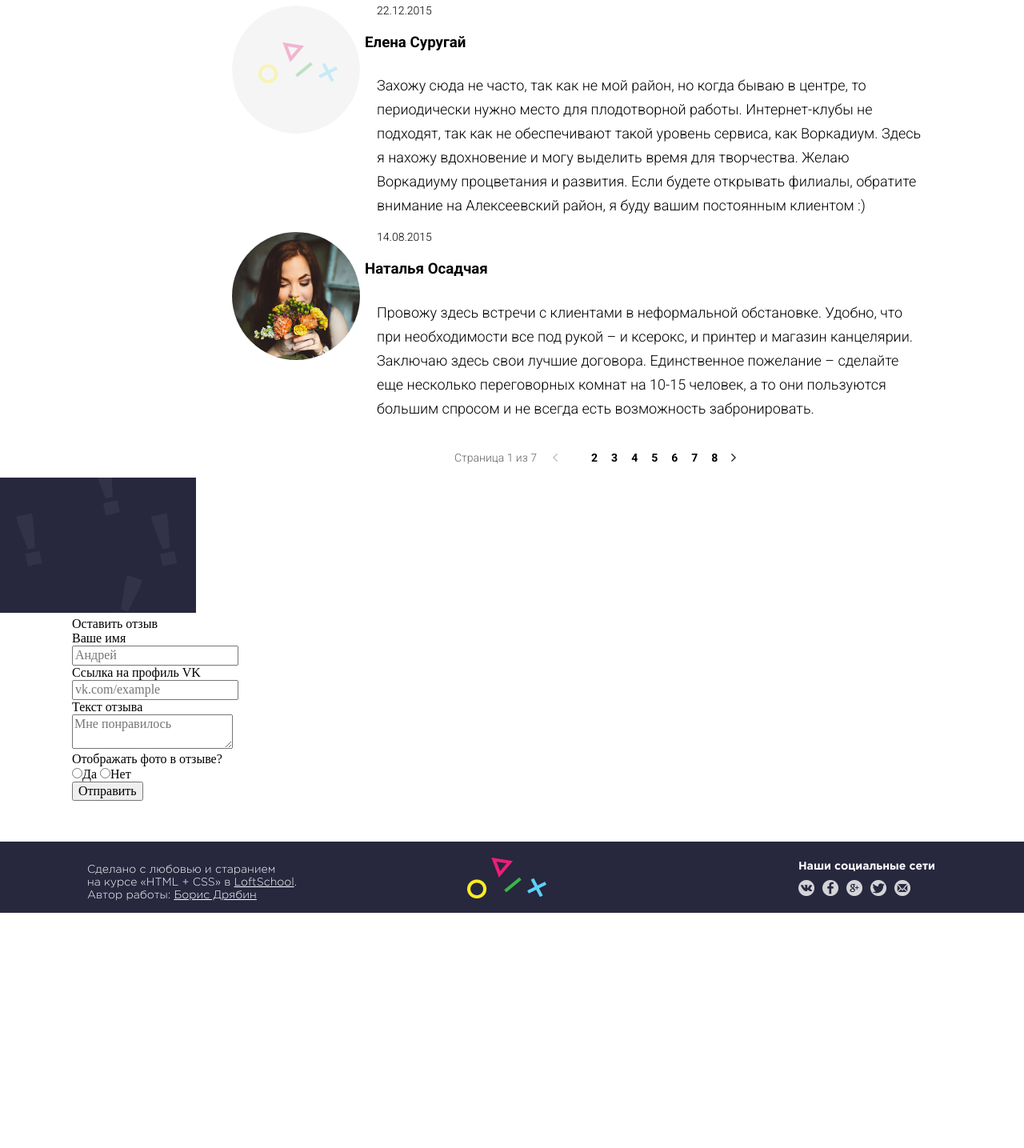
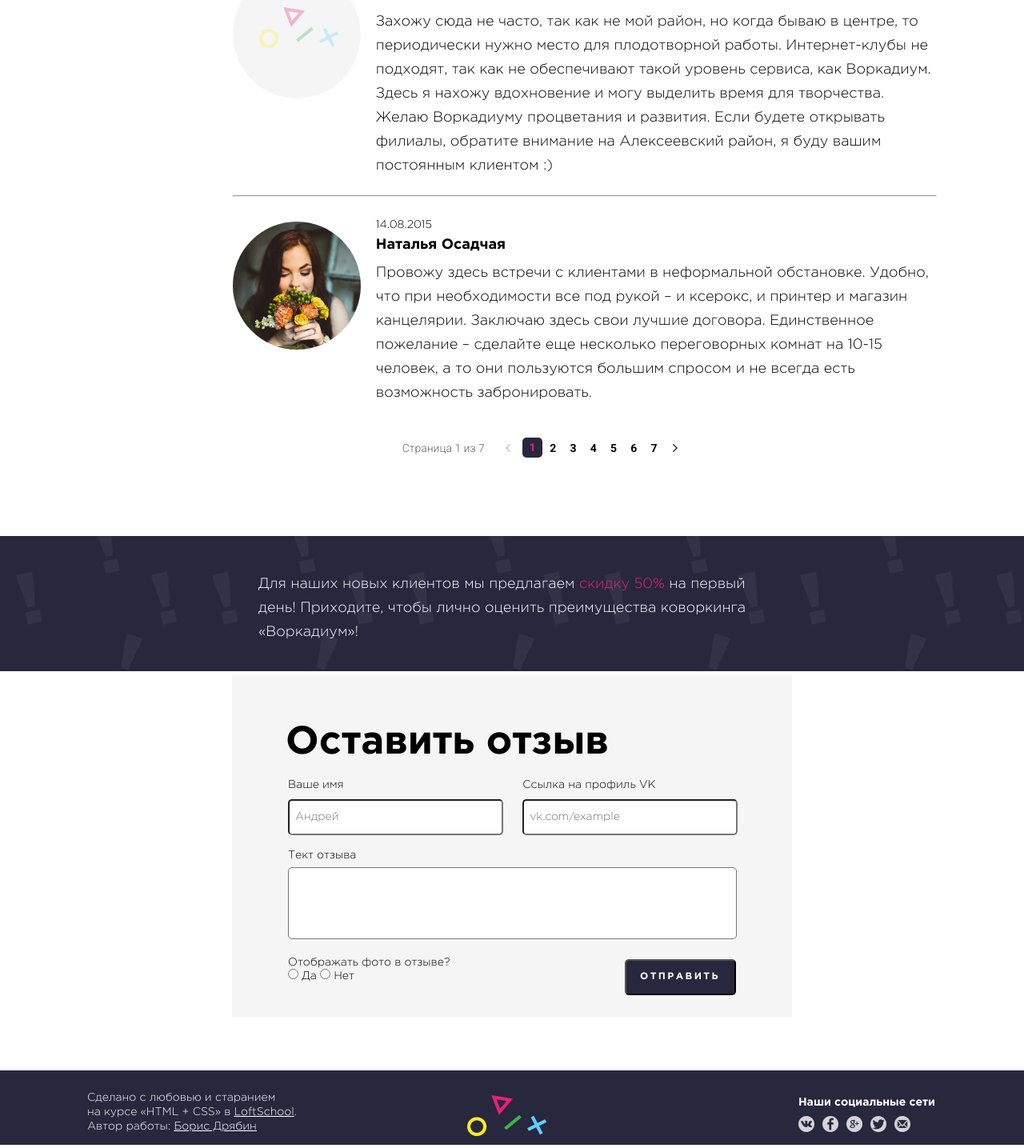
Before and after one commit to BarsBarsovich/coworking, a plain HTML site: page comments.html in a window 1280 px wide. Shown: the part 818-2253 px from the top of the page at 80% size. Before the commit the page ends 1959 px from the top, so only its background shows below. Drawn offline with nearby package versions, Linux system fonts and the light colour scheme.

Commit message:
Доделал страничка отзывы

```diff
--- a/comments.html
+++ b/comments.html
@@ -10,7 +10,6 @@
     <link href="https://fonts.googleapis.com/css?family=Open+Sans:700" rel="stylesheet">
     <link rel="stylesheet" href="css/normalize.css">
     <link href="css/main.css" rel="stylesheet">
-    <link rel="stylesheet" href="css/comments.css">
 </head>
 
 
@@ -39,7 +38,7 @@
         </div>
         <div class="maincontent">
             <div class="container clearfix">
-                <div class="maincontent__sidebar">
+                <div class="maincontent__sidebar-comments">
                     <ul class="maincontent__nav">
                         <li class="nav__item">
                             <a href="/" class="nav__link nav__link--main">Главная</a>
@@ -48,7 +47,7 @@
                             <a href="comments.html" class="nav__link nav__link--comments">Отзывы</a>
                         </li>
                         <li class="nav__item">
-                            <a href="#" class="nav__link nav__link--costs">Тарифы</a>
+                            <a href="costs.html" class="nav__link nav__link--costs">Тарифы</a>
                         </li>
                     </ul>
                 </div>
@@ -63,84 +62,110 @@
                         </ul>
                     </div>
                     <div class="maincontent__commnets">
-                        <span class="news_caption">Отзывы</span>
-                        <div class="news__container">
-                            <ul class="news__list">
-                                <li class="news__item">
-                                    <div class="news__logo">
-                                        <img src="/img/comments/lazerboy.png" alt="" class="news__logo-picture">
+                        <span class="comments__caption">Отзывы</span>
+                        <div class="comments__container">
+                            <ul class="comments__list">
+                                <li class="comments__item">
+                                    <div class="comments__container">
+                                        <div class="comments__logo">
+                                            <img src="/img/comments/lazerboy.png" alt="" class="comments__logo-picture">
                                         </div>
-                                    <div class="news__content">
-                                        <div class="news__date">
+                                        <div class="comments__content">
+                                            <div class="comments__date">
                                                 12.10.2016
                                             </div>
-                                        <h3 class="news__title">Олег Павлов</h3>
-                                        <p class="news__text">
-                                            Пользуемся услугами коворкинга стабильно раз в неделю, когда проводим совещания директоров. Получается намного дешевле и удобно всем добираться. Единственное пожелание – расширить меню, потому что бизнес-ланчи – это все таки средний уровень, а хочется
-                                            чего то более вкусного, чтобы можно было угощать начальство.
-                                        </p>
+                                            <h3 class="comments__title">Олег Павлов</h3>
+                                            <div class="comments__text">
+                                                Пользуемся услугами коворкинга стабильно раз в неделю, когда проводим
+                                                <br>совещания директоров. Получается намного дешевле и удобно всем
+                                                <br>добираться. Единственное пожелание – расширить меню, потому что
+                                                <br>бизнес-ланчи – это все таки средний уровень, а хочется чего то более <br>вкусного, чтобы можно было угощать начальство.
+                                            </div>
+                                        </div>
+                                        <div class="breakline">
+                                            <hr class="breakline__element">
+                                        </div>
                                     </div>
                                 </li>
-                                <li class="news__item">
-                                    <div class="news__logo">
-                                        <img src="/img/comments/hipster.png" alt="" class="news__logo-picture">
+
+                                <li class="comments__item">
+                                    <div class="comments__container">
+                                        <div class="comments__logo">
+                                            <img src="/img/comments/hipster.png" alt="" class="comments__logo-picture">
                                         </div>
-                                    <div class="news__content">
-                                        <div class="news__date">
+                                        <div class="comments__content">
+                                            <div class="comments__date">
                                                 01.02.2016
                                             </div>
-                                        <h3 class="news__title">Эрнест Изиль</h3>
-                                        <p class="news__text">
+                                            <h3 class="comments__title">Эрнест Изиль</h3>
+                                            <div class="comments__text">
                                                 Я фрилансер, программист, работать дома не могу, так как мешают дети. Здесь нашел то, что давно искал – тишину и спокойствие. Эффективность работы выросла, как и гонорары. Очень удобно, что коворкинг находится недалеко от метро. Стабильный интернет, чистота
                                                 и порядок вокруг, никто не мешает. Цены сначала показались высокими, но учитывая полученные преимущества, все отлично!
-                                        </p>
+                                            </div>
+                                        </div>
+                                        <div class="breakline">
+                                            <hr class="breakline__element">
+                                        </div>
                                     </div>
                                 </li>
-                                <li class="news__item">
-                                    <div class="news__logo">
-                                        <img src="/img/comments/no-logo.png" alt="" class="news__logo-picture">
+
+                                <li class="comments__item">
+                                    <div class="comments__container">
+                                        <div class="comments__logo">
+                                            <img src="/img/comments/no-logo.png" alt="" class="comments__logo-picture">
                                         </div>
-                                    <div class="news__content">
-                                        <div class="news__date">
+                                        <div class="comments__content">
+                                            <div class="comments__date">
                                                 22.12.2015
                                             </div>
-                                        <h3 class="news__title">Елена Суругай</h3>
-                                        <p class="news__text">
+                                            <h3 class="comments__title">Елена Сургай</h3>
+                                            <div class="comments__text">
                                                 Захожу сюда не часто, так как не мой район, но когда бываю в центре, то периодически нужно место для плодотворной работы. Интернет-клубы не подходят, так как не обеспечивают такой уровень сервиса, как Воркадиум. Здесь я нахожу вдохновение и могу выделить
-                                            время для творчества. Желаю Воркадиуму процветания и развития. Если будете открывать филиалы, обратите внимание на Алексеевский район, я буду вашим постоянным клиентом :)
-                                        </p>
+                                                время для творчества.
+                                                <br>Желаю Воркадиуму процветания и развития. Если будете открывать филиалы, обратите внимание на Алексеевский район, я буду вашим постоянным клиентом :)
+                                            </div>
+                                        </div>
+                                        <div class="breakline">
+                                            <hr class="breakline__element">
+                                        </div>
                                     </div>
                                 </li>
-                                <li class="news__item">
-                                    <div class="news__logo">
-                                        <img src="/img/comments/girl.png" alt="" class="news__logo-picture">
+
+                                <li class="comments__item">
+                                    <div class="comments__container">
+                                        <div class="comments__logo">
+                                            <img src="/img/comments/girl.png" alt="" class="comments__logo-picture">
                                         </div>
-                                    <div class="news__content">
-                                        <div class="news__date">
+                                        <div class="comments__content">
+                                            <div class="comments__date">
                                                 14.08.2015
                                             </div>
-                                        <h3 class="news__title">Наталья Осадчая</h3>
-                                        <p class="news__text">
+                                            <h3 class="comments__title">Наталья Осадчая</h3>
+                                            <div class="comments__text">
                                                 Провожу здесь встречи с клиентами в неформальной обстановке. Удобно, что при необходимости все под рукой – и ксерокс, и принтер и магазин канцелярии. Заключаю здесь свои лучшие договора. Единственное пожелание – сделайте еще несколько переговорных комнат
                                                 на 10-15 человек, а то они пользуются большим спросом и не всегда есть возможность забронировать.
-                                        </p>
+                                            </div>
+                                        </div>
                                     </div>
                                 </li>
+
                             </ul>
                         </div>
-                        <div class="pagination">
+                        <div class="pagination__comments">
                             <div class="total__pages">
                                 Страница 1 из 7
                             </div>
-                            <div class="pagination__pages">
+                            <div class="pagination__pages_comments">
+
+                                <div class="pagination__left-arrow">
+                                    <a href="">
+                                        <img src="/img/pagination/left-arrow.png" alt="">
+                                    </a>
+                                </div>
+                                <div class="pagination__container">
                                     <ul class="pagination__list">
-                                    <li class="pagination__item pagination__item-border">
-                                        <a href="#" class="pagination__link">
-                                            <img src="/img/pagination/left-arrow.png" alt="" class="pagination__arrow">
-                                        </a>
-                                    </li>
-                                    <li class="pagination__item ">
-                                        <a href="#" class="pagination__link pagination__link-first">1</a>
+                                        <li class="pagination__item pagination__item-first">
+                                            <a href="#" class="pagination__link pagination__link-first-comments">1</a>
                                         </li>
                                         <li class="pagination__item">
                                             <a href="#" class="pagination__link">2</a>
@@ -160,66 +185,82 @@
                                         <li class="pagination__item">
                                             <a href="#" class="pagination__link">7</a>
                                         </li>
-                                    <li class="pagination__item">
-                                        <a href="#" class="pagination__link">8</a>
-                                    </li>
-                                    <li class="pagination__item pagination__item-border">
-                                        <a href="#" class="pagination__link">
-                                            <img src="/img/pagination/right-arrow.png" alt="" class="pagination__arrow">
+                                    </ul>
+                                </div>
+                                <div class="pagination__right-arrow">
+                                    <a href="">
+                                        <img src="/img/pagination/right-arrow.png" alt="">
                                     </a>
-                                    </li>
-                                </ul>
+                                </div>
                             </div>
                         </div>
                     </div>
                 </div>
             </div>
             <div class="splitter">
-                <img src="/img/comments/warning.png" alt="" class="splitter__logo">
+                <div class="container">
+                    <div class="splitter__content">
+                        <span>
+                                Для наших новых клиентов мы предлагаем
+                                <span class="splitter__sale">скидку 50%</span> на первый день! Приходите, чтобы лично оценить преимущества коворкинга «Воркадиум»!
+                        </span>
                     </div>
                 </div>
-        <div class="container">
+            </div>
+        </div>
+        <!-- <div class="container"> -->
         <div class="form">
-                <div class="form__content">
-                    <form action="#">
-                        <span class="form__title">Оставить отзыв</span>
+            <div class="container form__content">
+                <div class="form__title">
+                    Оставить отзыв
+                </div>
                 <div class="row">
                     <div class="form__name">
                         <label>Ваше имя</label><br>
-                                <input type="text" placeholder="Андрей" class="form__input">
+                        <div class="input__container">
+                            <input type="text" id="name" placeholder="Андрей" class="name__input">
+                        </div>
                     </div>
                     <div class="form__vk">
                         <label>Ссылка на профиль VK</label><br>
-                                <input type="text" placeholder="vk.com/example" class="form__input">
+                        <div class="input__container">
+                            <input type="text" id="name" placeholder="vk.com/example">
+                        </div>
                     </div>
                 </div>
                 <div class="row">
-                            <label>Текст отзыва</label><br>
-                            <textarea class="form__input form__textarea" placeholder="Мне понравилось"></textarea>
+                    <label>Тект отзыва</label><br>
+                    <textarea class="form__text"></textarea>
                 </div>
                 <div class="row">
-                            <div class="form__showphoto">
-                                <label>Отображать фото в отзыве?</label><br>
-                                <input type="radio" value="yes" class="form__radio" name="showphoto"><span class="radio__text">Да</span>
-                                <input type="radio" value="no" class="form__radio form__radio-margin" name="showphoto"><span class="radio__text">Нет</span>
+                    <div class="row__photo">
+                        <label>
+                                    Отображать фото в отзыве?
+                            </label><br>
+                        <div class="radio__container">
+                            <input type="radio" name="photo" value="yes"> Да
+                            <input type="radio" name="photo" value="no"> Нет
+                        </div>
+
                     </div>
                     <div class="form__submit">
-                                <input type="submit" value="Отправить" class="submit__btn">
-                            </div>
-                        </div>
-                    </form>
+                        <input type="submit" value="Отправить" class="form__submit-button">
+
                     </div>
                 </div>
             </div>
-        <div class="footer">
-            <div class="container">
-                <p class="footer__about">
+        </div>
+        <div class="footer footer__comments">
+            <div class="footer__container container">
+                <div class="footer__copyright footer__cpoyright_comment">
+                    <p>
                         Сделано с любовью и старанием <br>на курсе «HTML + CSS» в <a href="https://loftschool.com">LoftSchool</a>. <br> Автор работы: <a href="https://github.com/BarsBarsovich">Борис Дрябин</a>
                     </p>
-                <div class="footer__logo">
-                    <img src="/img/logo.png" alt="" class="footer__logo-picture">
                 </div>
-                <div class="footer__social">
+                <div class="footer__logo footer__logo_comments">
+                    <img src="/img/logo.png" alt="">
+                </div>
+                <div class="footer__social footer__social-comments">
                     <p class="footer__title">Наши социальные сети</p>
                     <ul class="footer__social-icons li-no-style">
                         <li class="footer__item">
@@ -246,7 +287,7 @@
                 </div>
             </div>
         </div>
-    </div>
+        <!-- </div> -->
 </body>
 
 </html>
--- /dev/null
+++ b/css/comments.css
@@ -0,0 +1,81 @@
+.maincontent__sidebar-comments {
+    margin-top: -17px;
+    float: left;
+}
+
+.maincontent__content {
+    margin-left: 81px;
+}
+
+.comments__list,
+.comments__item {
+    display: inline-block;
+}
+
+.comments__logo,
+.comments__content {
+    display: inline-block;
+}
+
+.comments__content {
+    width: 78%;
+    vertical-align: top;
+    margin-left: 15px;
+}
+
+.comments__caption {
+    font-family: "GothamPro-Bold";
+    font-size: 49px;
+    font-weight: 700;
+}
+
+.comments__container {
+    vertical-align: middle;
+    margin-top: 13px;
+}
+
+.comments__logo-picture {
+    border-radius: 50%;
+    height: 160px;
+    width: 160px;
+}
+
+.comments__date {
+    font-family: "GothamPro-Light";
+    font-size: 14px;
+    font-weight: 300;
+    margin-top: -4px;
+}
+
+.comments__title {
+    font-family: "GothamPro-Bold";
+    font-weight: 700;
+    font-size: 18px;
+    margin-top: 7px;
+}
+
+.comments__text {
+    font-family: "GothamPro-Light";
+    font-size: 14px;
+    font-weight: 300;
+    line-height: 30px;
+    margin-top: -9px;
+    font-size: 18px;
+    width: 103%;
+}
+
+.breakline {
+    margin-top: 22px;
+}
+
+.comments__list li:nth-child(2) {
+    margin-top: 11px;
+}
+
+.comments__list li:nth-child(3) {
+    margin-top: 10px;
+}
+
+.comments__list li:nth-child(4) {
+    margin-top: 10px;
+}
--- a/css/footer.css
+++ b/css/footer.css
@@ -135,3 +135,19 @@
 .footer__link-mail:hover {
     background-position: 0 20px;
 }
+
+.footer__cpoyright_comment {
+    margin-top: 11px;
+}
+
+.footer__logo_comments {
+    padding-top: 31px;
+}
+
+.footer__social-comments {
+    margin-top: 18px
+}
+
+.footer__comments {
+    margin-top: 67px;
+}
--- /dev/null
+++ b/css/form.css
@@ -0,0 +1,91 @@
+.form__content {
+    background: #f5f5f5;
+    width: 700px;
+    height: 427px;
+    padding-top: 16px;
+}
+
+.form__container {
+    margin-left: 91px;
+}
+
+.form__title {
+    font-family: "GothamPro-Bold";
+    font-size: 49px;
+    font-weight: 700;
+    padding-left: 67px;
+    padding-top: 40px;
+}
+
+.row {
+    vertical-align: middle;
+}
+
+.form__name,
+.form__vk {
+    display: inline-block;
+}
+
+.form__vk {
+    margin-left: 20px;
+}
+
+.row {
+    font-family: "GothamPro-Light";
+    font-size: 14px;
+    font-weight: 300;
+    margin-top: 17px;
+    margin-left: 12px;
+    margin-left: 70px;
+}
+
+.row input[type="text"] {
+    width: 269px;
+    height: 45px;
+    border-radius: 5px;
+    padding-left: 7px;
+}
+
+.row input:focus {
+    border: 2px solid #ed3888;
+    outline: none !important;
+}
+
+.input__container {
+    margin-top: 10px;
+}
+
+.form__text {
+    resize: none;
+    height: 90px;
+    width: 561px;
+    border-radius: 5px;
+    margin-top: 7px;
+}
+
+.form__text:focus {
+    border: 2px solid #ed3888;
+    outline: none !important;
+}
+
+.form__submit-button {
+    width: 139px;
+    height: 45px;
+    background: #27273e;
+    color: #fff;
+    border-radius: 5px;
+    text-transform: uppercase;
+    font-family: "GothamPro-Bold";
+    font-size: 12px;
+    font-weight: 700;
+    letter-spacing: 2.4px;
+}
+
+.row__photo {
+    display: inline-block;
+}
+
+.form__submit {
+    display: inline-block;
+    margin-left: 214px;
+}
--- a/css/main.css
+++ b/css/main.css
@@ -10,6 +10,9 @@
 @import url("common.css");
 @import url("intro.css");
 @import url("animation.css");
+@import url("breadcrumbs.css");
+@import url("splitter.css");
+@import url("form.css");
 @import url("comments.css");
 
 /* @import url("costs.css");  */
--- a/css/pagination.css
+++ b/css/pagination.css
@@ -67,6 +67,26 @@
     margin-left: 2px;
 }
 
+.pagination__comments {
+    font-family: "GothamPro-Light";
+    font-size: 14px;
+    font-weight: 300;
+    margin-left: -62px;
+    margin-top: 15px;
+}
+
+.pagination__pages_comments {
+    margin-left: 22px;
+    display: inline-block;
+}
+
+.pagination__link-first-comments {
+    color: #ec1e79;
+    text-align: center;
+    display: inline-block;
+    padding-top: 4px;
+}
+
 
 /*
 .pagination__pages li {
--- /dev/null
+++ b/css/splitter.css
@@ -0,0 +1,21 @@
+.splitter {
+    background: url("/img/comments/warning.png") repeat-x;
+    height: 174px;
+}
+
+.splitter__content {
+    color: #fff;
+    margin: auto;
+    font-family: "GothamPro-Light";
+    font-size: 18px;
+    font-weight: 300;
+    line-height: 30px;
+    width: 611px;
+    margin-top: 84px;
+    margin-left: 233px;
+    padding-top: 45px;
+}
+
+.splitter__sale {
+    color: #ec1e79;
+}
```
Also changed, not shown: css/breadcrumbs.css (added, +26 -0 lines), css/navigation.css (+19 -1 lines). Lines whose indentation alone changed are shown as unchanged.
